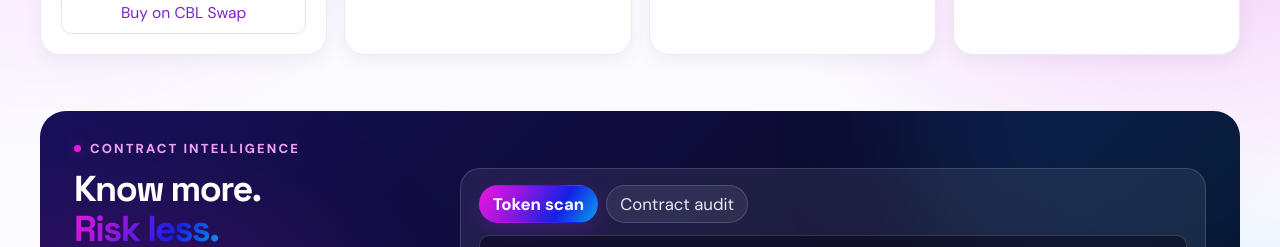
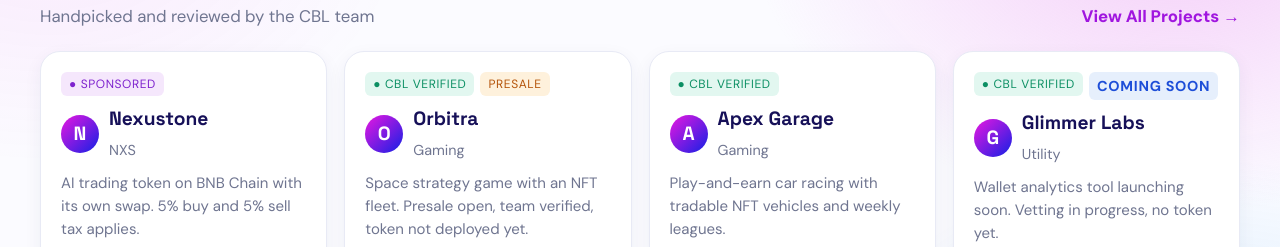
Before and after one commit to Ksavu/CBL-crypto-hub, a website: page index.html in a window 1280 px wide. Shown: the part 1730-1977 px from the top of the page. Drawn offline with Linux system fonts and the light colour scheme.

Commit message:
CBL Redesign CA tab move up

```diff
--- a/index.html
+++ b/index.html
@@ -110,7 +110,7 @@ footer{margin:48px 0 28px;padding-top:18px;border-top:1px solid var(--line);colo
 .cm{display:flex;gap:10px;margin:10px 0}.cm .av{width:32px;height:32px;font-size:15.6px}.cm b{font-size:16.2px;font-weight:500}.cm small{color:var(--mute);margin-left:6px;font-size:13.8px}.cm p{margin:0;color:var(--mute);font-size:16.2px}
 .cin{display:flex;gap:8px;margin-top:12px}.cin input{flex:1;font:inherit;background:rgba(255,255,255,.04);color:var(--ink);border:1px solid var(--line);border-radius:10px;padding:10px 12px;min-width:0}.cin button{border:0;border-radius:10px;background:#2563eb;color:#fff;width:42px;opacity:.5}
 .stats{display:grid;grid-template-columns:repeat(auto-fit,minmax(180px,1fr));gap:14px;margin:30px 0 0;background:var(--panel);border:1px solid var(--line);border-radius:14px;padding:16px}.stats b{display:block;font-family:Sora,sans-serif}.stats small{color:var(--mute)}
-@media (max-width:1000px){.dash{grid-template-columns:minmax(0,1fr);grid-template-areas:"hero" "swap" "fx" "fp" "chat"}.hero{grid-template-columns:minmax(0,1fr)}.gl{min-height:260px}}
+@media (max-width:1000px){.dash{grid-template-columns:minmax(0,1fr);grid-template-areas:"hero" "swap" "fx" "scn" "fp" "chat"}.hero{grid-template-columns:minmax(0,1fr)}.gl{min-height:260px}}
 @media (max-width:860px){.tbar nav{display:none}.hw{margin-left:auto}}
 
 .scn{margin:44px 0 0}.scn h2{font-size:28.8px}.scn>p{color:var(--mute);margin:4px 0 14px}
@@ -206,7 +206,7 @@ footer{background:transparent}
 /* ===== v2 layout: concept structure ===== */
 .eyebrow{font-size:13px;text-transform:uppercase;font-weight:800;letter-spacing:2.1px;color:#5B1B9F}.eyebrow span{display:inline-block;width:7px;height:7px;background:#E917E0;box-shadow:0 0 14px rgba(233,23,224,.45);border-radius:50%;margin-right:9px;vertical-align:1px}
 .gtx{background:var(--grad);-webkit-background-clip:text;background-clip:text;color:transparent}
-.dash{grid-template-columns:minmax(0,1fr) 350px;grid-template-areas:"hero swap" "fx fx" "fp fp";gap:26px 34px;align-items:start}
+.dash{grid-template-columns:minmax(0,1fr) 350px;grid-template-areas:"hero swap" "fx fx" "scn scn" "fp fp";gap:26px 34px;align-items:start}
 .swc{zoom:.9}
 .fx{grid-template-columns:repeat(4,minmax(0,1fr));gap:15px;margin-top:6px}
 .fx a{flex-direction:column;align-items:flex-start;gap:16px;padding:23px;border-radius:19px}
@@ -230,7 +230,7 @@ footer{background:transparent}
 #projects{margin-top:70px}
 .road{margin-top:60px}.road>div{background:#fff;border:1px solid var(--line);border-top:2px solid var(--pink);border-radius:18px;padding:20px 22px;box-shadow:var(--shadow)}.road h2{font-size:21px}
 footer{background:#fff;border-top:1px solid var(--line);margin:60px calc(50% - 50vw) 0;padding:28px calc(50vw - 50% + 20px);font-size:14px}
-@media (max-width:1000px){.dash{grid-template-columns:minmax(0,1fr);grid-template-areas:"hero" "swap" "fx" "fp"}.swc{zoom:1;width:100%;max-width:460px;min-width:0;margin:0 auto}.fx{grid-template-columns:repeat(2,minmax(0,1fr))}}
+@media (max-width:1000px){.dash{grid-template-columns:minmax(0,1fr);grid-template-areas:"hero" "swap" "fx" "scn" "fp"}.swc{zoom:1;width:100%;max-width:460px;min-width:0;margin:0 auto}.fx{grid-template-columns:repeat(2,minmax(0,1fr))}}
 .scn-in>*,.bgrid>*{min-width:0}.hw{white-space:nowrap}
 @media (max-width:900px){.scn-in,.bgrid{grid-template-columns:minmax(0,1fr)}.scn-in{gap:26px}.scn-intro h2{font-size:36px}}
 @media (max-width:560px){.hw{padding:9px 12px;font-size:15px}.logo small{display:none}.fx{grid-template-columns:1fr}.news .feat h3{font-size:20px}.scn{padding:28px 18px}.scan-box{padding:16px}.fph h2{font-size:30px}}
@@ -250,6 +250,7 @@ footer{background:#fff;border-top:1px solid var(--line);margin:60px calc(50% - 5
 .scn .tabs{margin:0 0 12px!important}.scn .sct{margin-top:10px}
 @media (max-width:900px){.scn-in{grid-template-columns:minmax(0,1fr)}.scn{padding:24px 18px}.scn-intro h2{font-size:30px}}
 @media (max-width:560px){.scn{padding:22px 14px}.scan-box{padding:12px}.scn .scb input{font-size:11.5px;padding:13px 8px;letter-spacing:0}}
+.dash>.scn{grid-area:scn;margin-top:24px}.dash>.fp{margin-top:24px}
 </style>
 </head>
 <body>
@@ -268,9 +269,6 @@ footer{background:#fff;border-top:1px solid var(--line);margin:60px calc(50% - 5
 <div class="fld"><label for="btn">To</label><div><input id="bout" placeholder="0.0" disabled><select id="btn" aria-label="To network"></select><select id="bta" aria-label="To asset"></select></div></div>
 <div class="fld" id="rcv" style="display:none"><label for="brecv" id="rcvl">Receiving address</label><div><input id="brecv" style="font-size:16.8px" placeholder="Paste address"><button class="chip" id="rconn" type="button">Use wallet</button></div></div><small id="broute"></small><button class="go" id="bgo">Get quote</button><small id="bmsg" aria-live="polite">Bridge any supported coin or stablecoin between networks, then swap straight into a CBL-listed token.</small><div class="sc-note" style="margin-top:10px">Want XRPL tokens? You need XRP in an XRPL wallet such as <a href="https://xaman.app" target="_blank" rel="noopener">Xaman</a>. Buy XRP on an exchange (Kraken, Coinbase, Binance), withdraw it to your Xaman address, then scan and buy XRPL tokens with our Telegram bot.</div></div></div></section>
 <section class="fx" aria-label="Highlights"><a href="#projects"><span class="ic">⌕</span><span><b>Vetted Projects</b><small>Carefully reviewed for transparency</small></span></a><a href="#news"><span class="ic">▤</span><span><b>Crypto News</b><small>Stay informed with the latest</small></span></a><a href="#swap"><span class="ic">⇄</span><span><b>Token Swap</b><small>Swap and bridge across chains</small></span></a><a href="#roadmap"><span class="ic">☺</span><span><b>Active Community</b><small>Real discussions, real people</small></span></a></section>
-<section class="fp" id="featured"><div class="fph"><div><div class="eyebrow"><span></span>THE DISCOVERY LOUNGE</div><h2>Featured <span class="gtx">projects.</span></h2><p>Handpicked and reviewed by the CBL team</p></div><a href="#projects">View All Projects →</a></div><div class="fgrid" id="fgrid"></div></section>
-
-</main>
 <section class="scn" id="scanner" aria-label="CA Scanner"><div class="scn-in"><div class="scn-intro"><div class="eyebrow"><span></span>CONTRACT INTELLIGENCE</div><h2>Know more.<br><span class="gtx">Risk less.</span></h2><p>Scan token contracts for common warning signs before you make your next move. Tokens on Ethereum, BNB Chain, Base, Solana, Robinhood Chain and XRP Ledger, and a code audit for any EVM chain.</p><a class="btn outline" href="#vetting">How our vetting works ↗</a></div><div class="scan-box"><div class="tabs" style="justify-content:flex-start;margin:6px 0 12px"><button class="chip" id="sc-t1" type="button" aria-pressed="true">Token scan</button><button class="chip" id="sc-t2" type="button" aria-pressed="false">Contract audit</button></div>
 <div id="au-box" hidden><p class="sc-note" style="margin:0 0 10px">Works on all major EVM chains. Checks the Solidity code for owner powers, hidden fees, blacklists, minting and other red flags. Enter a contract address (verified source is fetched), or paste your own code if it is not published yet.</p>
 <div class="scb"><select id="au-chain" aria-label="Network"><option value="auto">Auto-detect (all EVM chains)</option><option value="ethereum">Ethereum</option><option value="bsc">BNB Chain</option><option value="base">Base</option><option value="polygon">Polygon</option><option value="arbitrum">Arbitrum</option><option value="optimism">Optimism</option><option value="avalanche">Avalanche</option><option value="robinhood">Robinhood Chain</option><option value="linea">Linea</option><option value="scroll">Scroll</option><option value="zksync">zkSync Era</option><option value="blast">Blast</option><option value="mantle">Mantle</option><option value="gnosis">Gnosis</option><option value="celo">Celo</option><option value="fantom">Fantom</option><option value="sonic">Sonic</option><option value="opbnb">opBNB</option><option value="cronos">Cronos</option><option value="mode">Mode</option><option value="unichain">Unichain</option><option value="berachain">Berachain</option><option value="abstract">Abstract</option><option value="ink">Ink</option><option value="taiko">Taiko</option><option value="moonbeam">Moonbeam</option><option value="kaia">Kaia</option><option value="hyperevm">HyperEVM</option><option value="polygonzkevm">Polygon zkEVM</option></select><input id="au-ca" placeholder="Contract address (0x...)" autocomplete="off" spellcheck="false" aria-label="Contract address"><button class="go" id="au-go" type="button">Audit address</button></div>
@@ -279,6 +277,10 @@ footer{background:#fff;border-top:1px solid var(--line);margin:60px calc(50% - 5
 <div style="margin-top:10px"><button class="go" id="au-gocode" type="button">Audit pasted code</button></div></div>
 <div class="scb" id="sc-bar"><select id="sc-chain" aria-label="Network"><option value="auto">Auto-detect</option><option value="ethereum">Ethereum</option><option value="bsc">BNB Chain</option><option value="base">Base</option><option value="robinhood">Robinhood Chain</option><option value="solana">Solana</option></select><input id="sc-ca" placeholder="Token contract address (0x... or Solana mint)" autocomplete="off" spellcheck="false" aria-label="Contract address"><button class="go" id="sc-go" type="button">Scan</button></div>
 <div class="sct" id="sc-tryrow"><span>Try:</span><button class="chip" id="sc-try" type="button">Nexustone (NXS)</button></div></div></div><div class="sres" id="sc-res" aria-live="polite"></div></section>
+<section class="fp" id="featured"><div class="fph"><div><div class="eyebrow"><span></span>THE DISCOVERY LOUNGE</div><h2>Featured <span class="gtx">projects.</span></h2><p>Handpicked and reviewed by the CBL team</p></div><a href="#projects">View All Projects →</a></div><div class="fgrid" id="fgrid"></div></section>
+
+</main>
+
 <div class="stats"><div><b>4</b><small>Supported chains</small></div><div><b>10</b><small>Bridge networks</small></div><div><b>Mod-led</b><small>Community groups</small></div><div><b>Transparent</b><small>Vetting process</small></div></div>
 
 
@@ -394,7 +396,7 @@ $("tS").onclick=function(){tab(false)};$("tB").onclick=function(){tab(true)};
 
 (function(){
 var API="https://li.quest/v1",$=function(i){return document.getElementById(i)},CH=null,pend=null,A={},EP=null,SOLP=null,BTCP=null,lastF=null,pend2=null,slipDirty=false,lastTok=null,CUST=null,pend3=null;
-var WC_PROJECT_ID=""; /* paste your WalletConnect Cloud project ID here (same one as Nexustone swap) */
+var WC_PROJECT_ID="e07d269576aa4aebfe1c7eaf2f6139cf"; /* paste your WalletConnect Cloud project ID here (same one as Nexustone swap) */
 var TRX="T9yD14Nj9j7xAB4dbGeiX9h8unkKHxuWwb";
 var AL={"Ethereum":["eth","ethereum"],"BNB Chain":["bsc","bnb chain","bnb smart chain","binance smart chain"],"Base":["bas","base"],"Robinhood Chain":["robinhood","robinhood chain","rhc","rch"],"Polygon":["pol","polygon","matic"],"Arbitrum":["arb","arbitrum"],"Optimism":["opt","optimism"],"Avalanche":["ava","avalanche"],"Solana":["sol","solana"],"Bitcoin":["btc","bitcoin"],"Tron":["trn","trx","tron"]};
 var EV=["Ethereum","BNB Chain","Base","Robinhood Chain","Polygon","Arbitrum","Optimism","Avalanche"];
```
